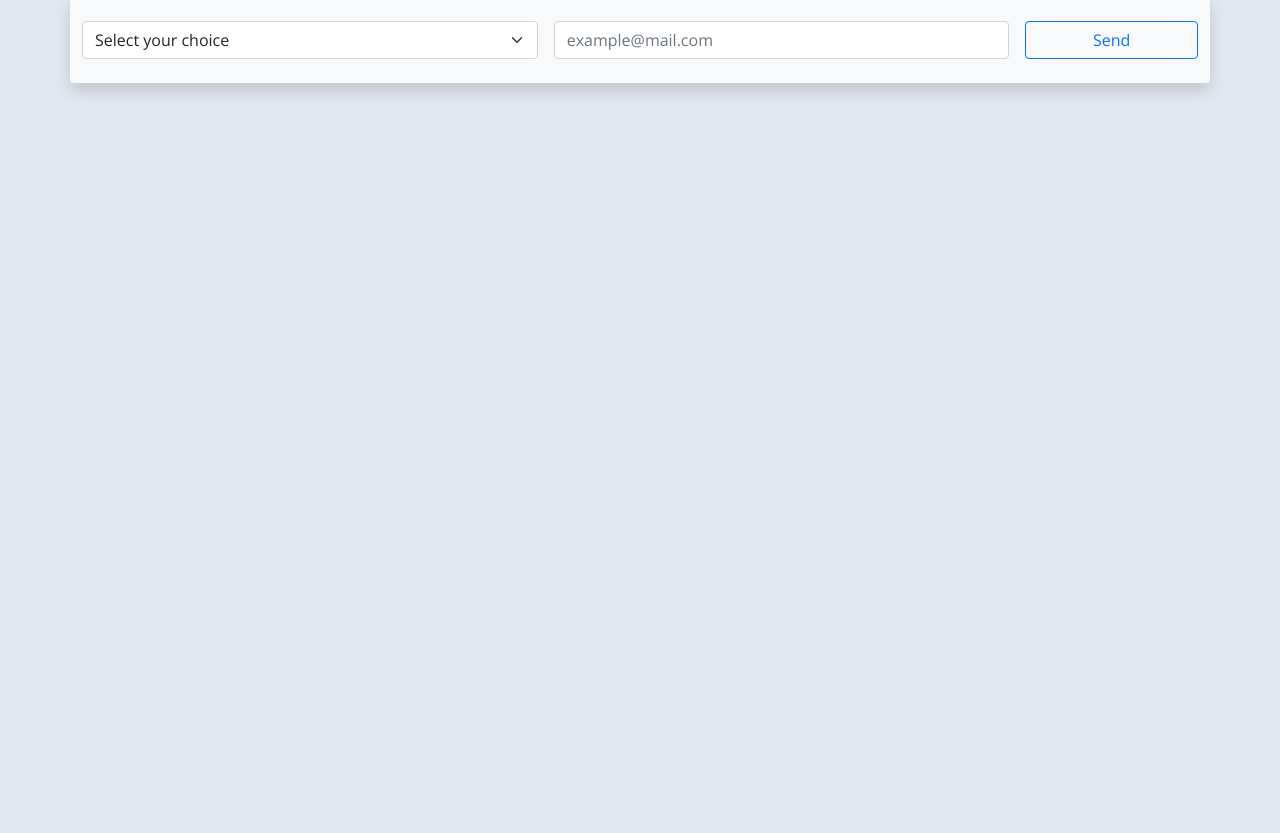
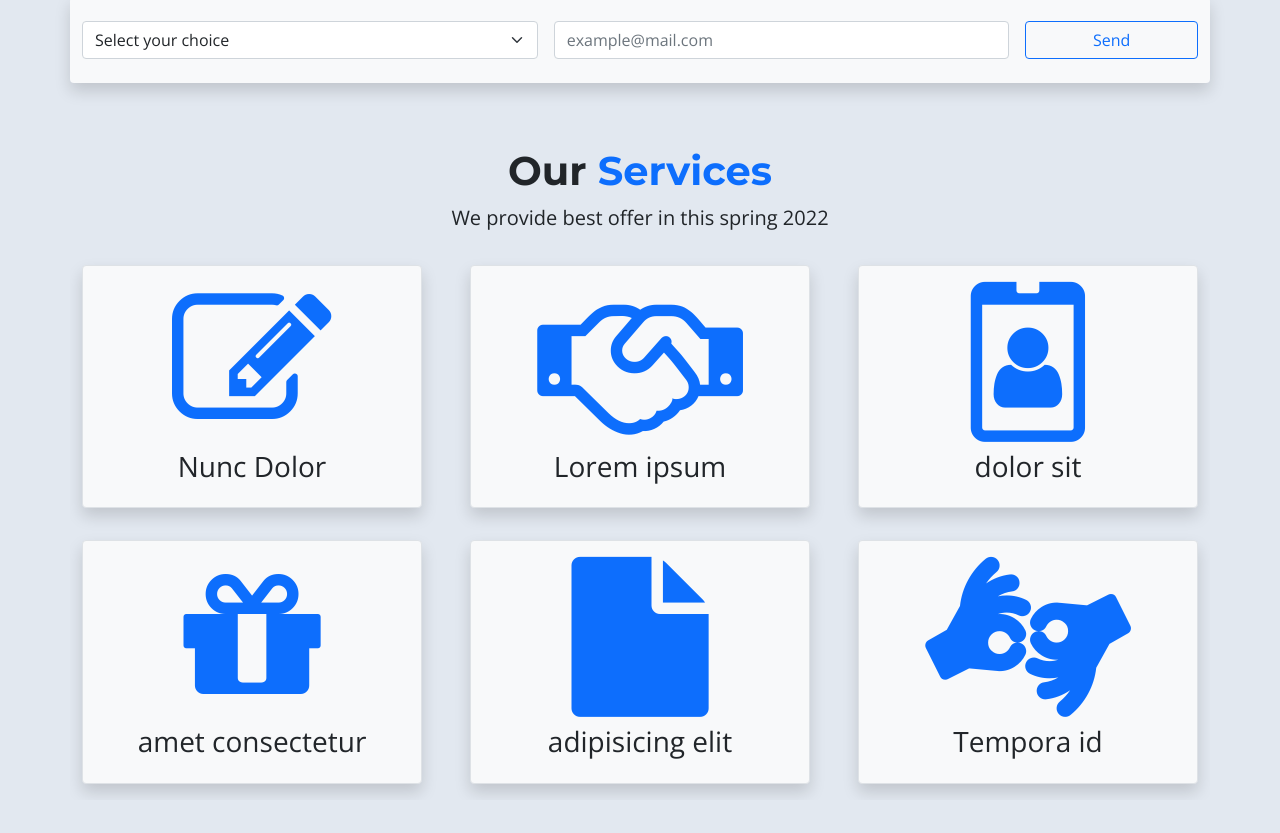
Before and after one commit to sajjadahmadi4/educo, a plain HTML site: page index.html in a window 1280 px wide. Shown: the part 535-1368 px from the top of the page. Before the commit the page ends 800 px from the top, so only its background shows below. Drawn offline with nearby package versions, Linux system fonts and the light colour scheme.

Commit message:
finished services section

```diff
--- a/index.html
+++ b/index.html
@@ -10,7 +10,7 @@
     <link href="https://cdn.jsdelivr.net/npm/bootstrap@5.0.2/dist/css/bootstrap.min.css" rel="stylesheet" integrity="sha384-EVSTQN3/azprG1Anm3QDgpJLIm9Nao0Yz1ztcQTwFspd3yD65VohhpuuCOmLASjC" crossorigin="anonymous">
 
     <!-- fontawesome -->
-    <link rel="stylesheet" href="https://cdn.jsdelivr.net/npm/@fortawesome/fontawesome-free@5.15.4/css/fontawesome.min.css" integrity="sha384-jLKHWM3JRmfMU0A5x5AkjWkw/EYfGUAGagvnfryNV3F9VqM98XiIH7VBGVoxVSc7" crossorigin="anonymous">
+    <link rel="stylesheet" href="https://maxcdn.bootstrapcdn.com/font-awesome/4.7.0/css/font-awesome.min.css">
 
     <!-- Open Sans font -->
     <link href="https://fonts.googleapis.com/css2?family=Open+Sans:wght@300;400;700&display=swap" rel="stylesheet">
@@ -99,6 +99,88 @@
     </section>
     <!-- end of hero -->
 
+    <!-- services section -->
+    <section class="services py-5">
+        <div class="container overflow-hidden">
+            <div class="row text-center">
+                <h1>
+                    Our <span class="text-primary">Services</span>
+                </h1>
+                <p class="lead">
+                    We provide best offer in this spring 2022
+                </p>
+            </div>
+            <div class="row gx-5">
+                <div class="col-sm-6 col-lg-4 py-3">
+                    <div class="p-3 border rounded shadow bg-light text-center">
+                        <h1>
+                            <i class="fa fa-edit text-primary fa-4x"></i>
+                        </h1>
+                        <h3>
+                            Nunc Dolor
+                        </h3>
+                    </div>
+                </div>
+
+                <div class="col-sm-6 col-lg-4 text-center py-3">
+                    <div class="p-3 border rounded shadow bg-light">
+                        <h1>
+                            <i class="fa fa-handshake-o text-primary fa-4x"></i>
+                        </h1>
+                        <h3>
+                            Lorem ipsum
+                        </h3>
+                    </div>
+                </div>
+
+                <div class="col-sm-6 col-lg-4 text-center py-3">
+                    <div class="p-3 border rounded shadow bg-light">
+                        <h1>
+                            <i class="fa fa-id-badge text-primary fa-4x"></i>
+                        </h1>
+                        <h3>
+                            dolor sit
+                        </h3>
+                    </div>
+                </div>
+
+                <div class="col-sm-6 col-lg-4 text-center py-3">
+                    <div class="p-3 border rounded shadow bg-light">
+                        <h1>
+                            <i class="fa fa-gift text-primary fa-4x"></i>
+                        </h1>
+                        <h3>
+                            amet consectetur
+                        </h3>
+                    </div>
+                </div>
+
+                <div class="col-sm-6 col-lg-4 text-center py-3">
+                    <div class="p-3 border rounded shadow bg-light">
+                        <h1>
+                            <i class="fa fa-file text-primary fa-4x"></i>
+                        </h1>
+                        <h3>
+                            adipisicing elit
+                        </h3>
+                    </div>
+                </div>
+
+                <div class="col-sm-6 col-lg-4 text-center py-3">
+                    <div class="p-3 border rounded shadow bg-light">
+                        <h1>
+                            <i class="fa fa-american-sign-language-interpreting text-primary fa-4x"></i>
+                        </h1>
+                        <h3>
+                            Tempora id
+                        </h3>
+                    </div>
+                </div>
+            </div>
+        </div>
+    </section>
+    <!-- end of services section -->
+
     <script src="https://cdn.jsdelivr.net/npm/bootstrap@5.0.2/dist/js/bootstrap.bundle.min.js" integrity="sha384-MrcW6ZMFYlzcLA8Nl+NtUVF0sA7MsXsP1UyJoMp4YLEuNSfAP+JcXn/tWtIaxVXM" crossorigin="anonymous"></script>
 </body>
 </html>
```
